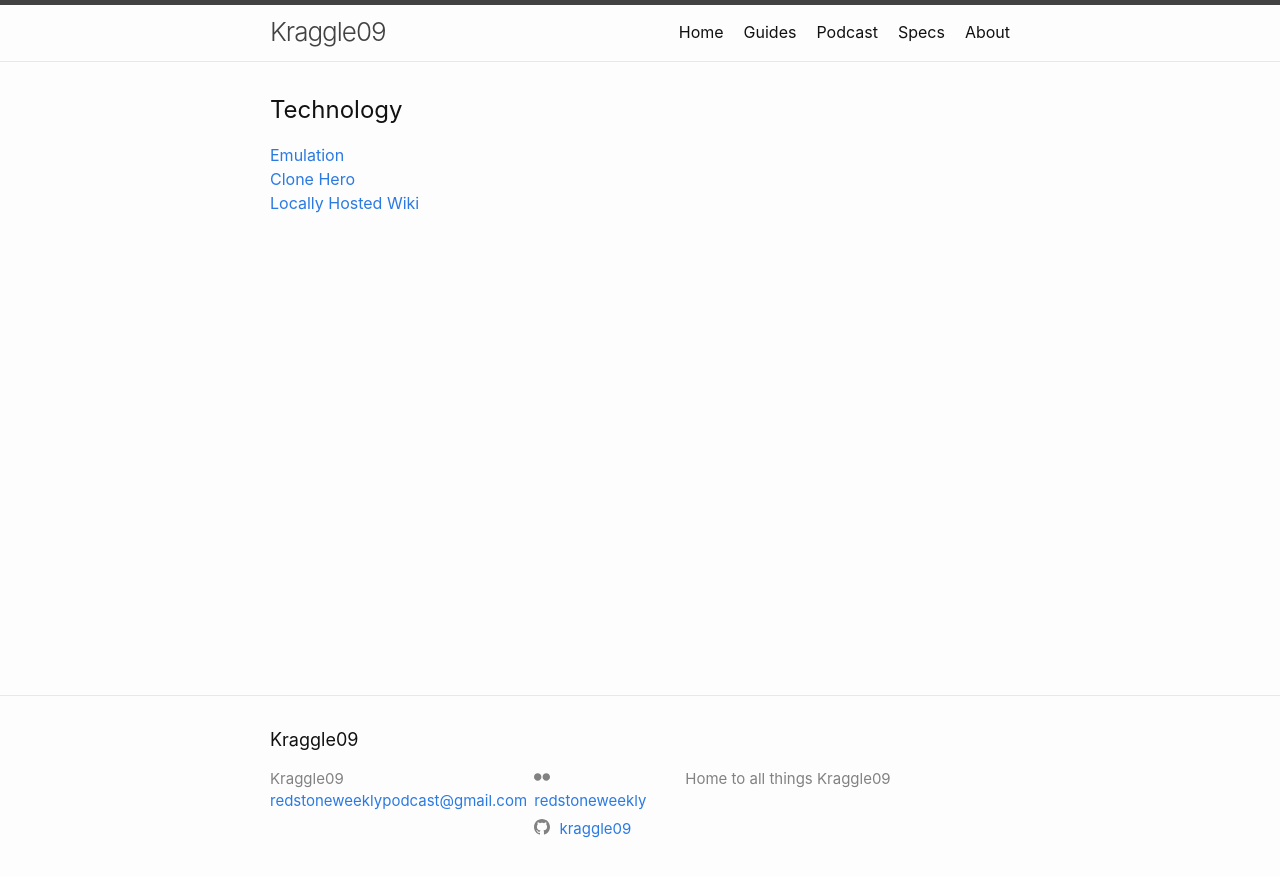
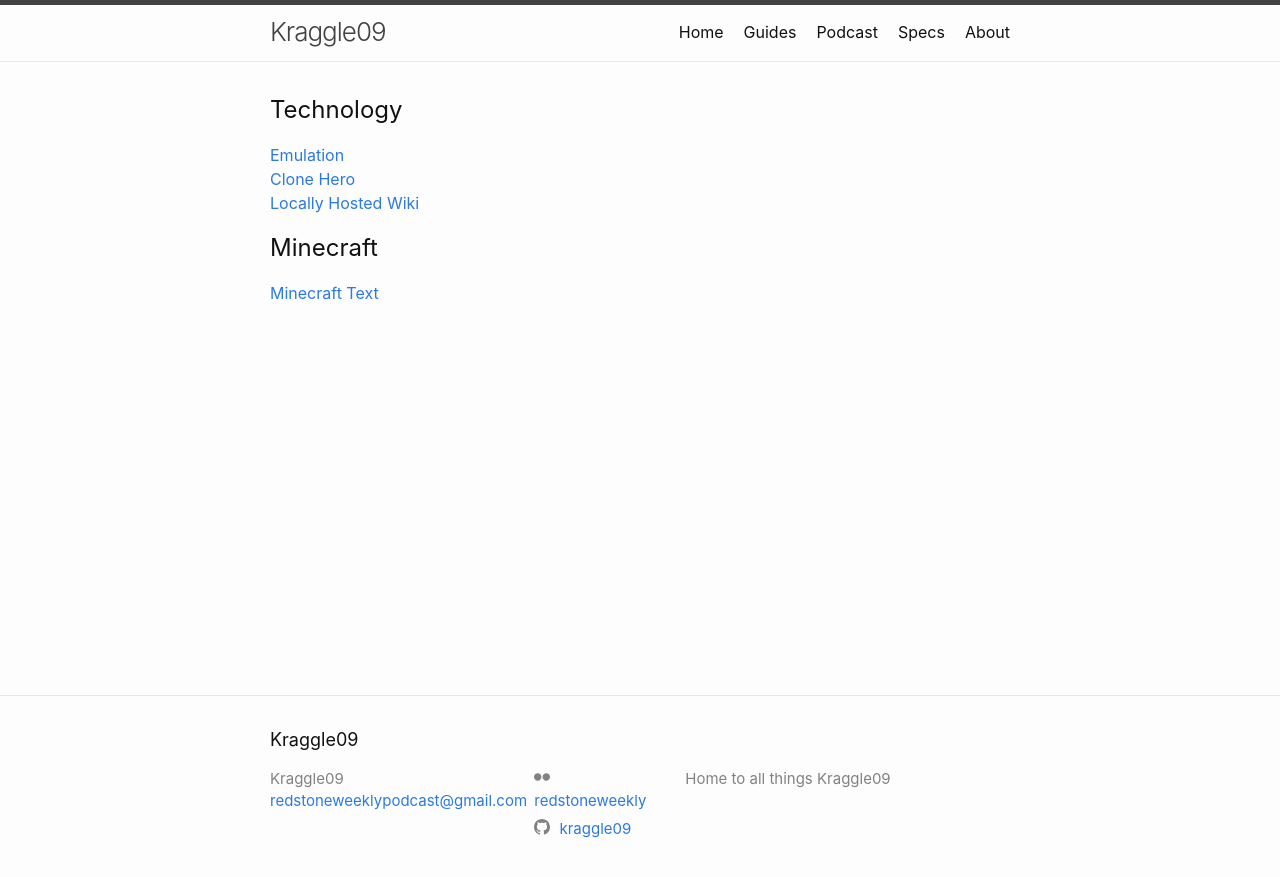
Before and after one commit to Kraggle09/kraggle09.github.io, a Jekyll site: the page built from docs/guides.markdown, in a window 1280 px wide. Shown: the top 877 px of the page. Built offline with Jekyll 4.4.1, drawn with Linux system fonts in a browser that asks for light colours.

Commit message:
Added minecraft-text link

```diff
--- a/docs/guides.markdown
+++ b/docs/guides.markdown
@@ -8,3 +8,6 @@
 [Emulation](/guide/emulation.html)
 [Clone Hero](/guide/clonehero.html)
 [Locally Hosted Wiki](/guide/localwiki.html)
+
+## Minecraft
+[Minecraft Text](/guide/minecraft-text.html)
```
